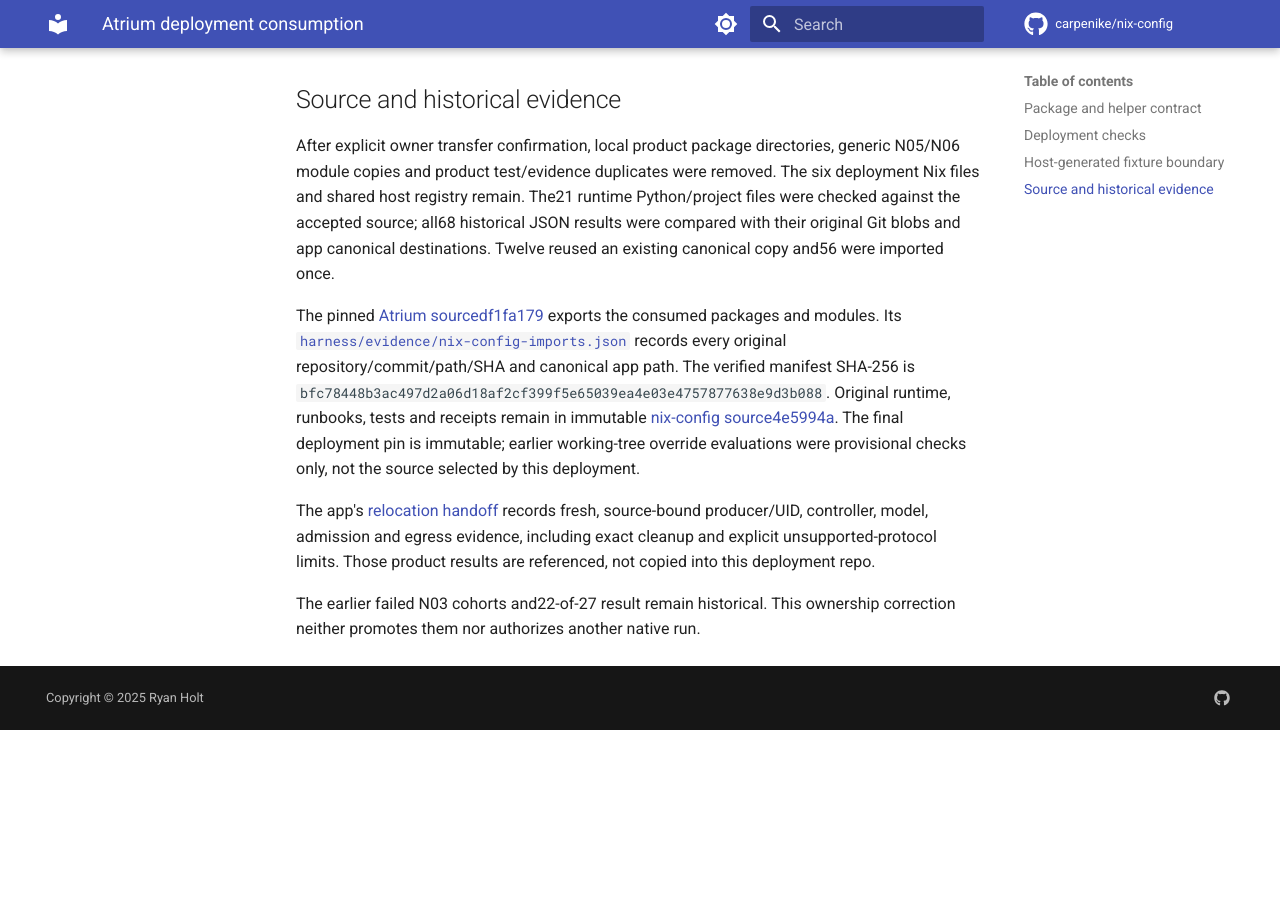
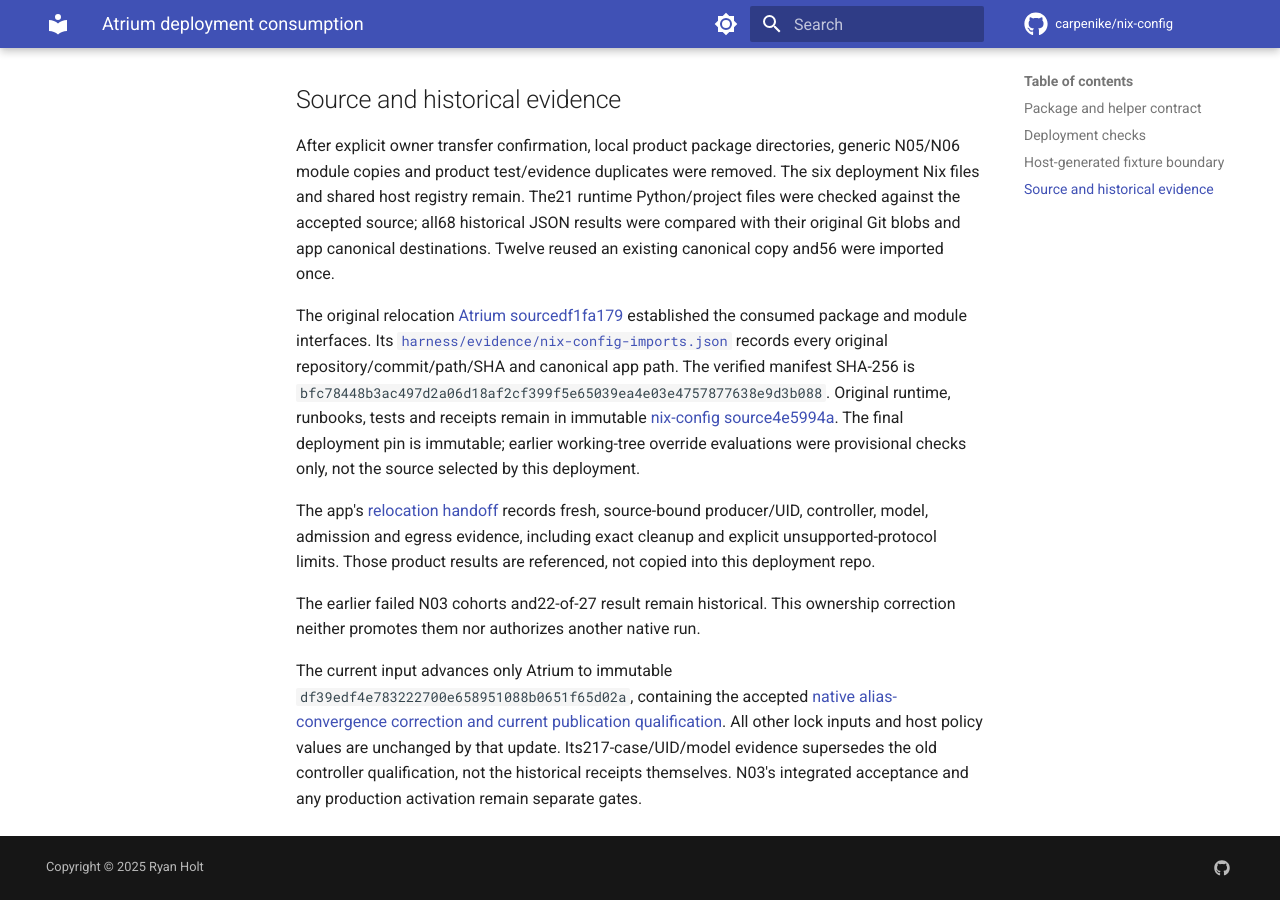
Before and after one commit to carpenike/nix-config, an MkDocs documentation site: the page built from docs/services/atrium-deployment.md, in a window 1280 px wide and 900 px high, scrolled down 2006 px. Built offline with MkDocs 1.6.1 and Material for MkDocs 9.7.7, drawn with Linux system fonts in a browser that asks for light colours; comment, search, counter and statistics services are not loaded; before the commit the page ends 2736 px from its top, so only the background shows below that.

Commit message:
fix(ATR-N03): pin the accepted native alias-convergence release
Select immutable Atrium df39edf4 and matching isolated artifact pin. All unrelated lock inputs and host policy values are preserved. The six focused deployment/package checks pass; current-source native assembly remains a separate gate.

Co-authored-by: Copilot <223556219+Copilot@users.noreply.github.com>

Copilot-Session: 1e5e7d6d-a45a-4ac0-9fb1-9bf14b3658cb

```diff
--- a/docs/services/atrium-deployment.md
+++ b/docs/services/atrium-deployment.md
@@ -85,8 +85,8 @@ Python/project files were checked against the accepted source; all68 historical
 JSON results were compared with their original Git blobs and app canonical
 destinations. Twelve reused an existing canonical copy and56 were imported once.
 
-The pinned [Atrium sourcedf1fa179](https://github.com/carpenike/atrium/tree/df1fa179059b45b3d435e92e5f08fcf2720d821c)
-exports the consumed packages and modules. Its
+The original relocation [Atrium sourcedf1fa179](https://github.com/carpenike/atrium/tree/df1fa179059b45b3d435e92e5f08fcf2720d821c)
+established the consumed package and module interfaces. Its
 [`harness/evidence/nix-config-imports.json`](https://github.com/carpenike/atrium/blob/df1fa179059b45b3d435e92e5f08fcf2720d821c/harness/evidence/nix-config-imports.json)
 records every original
 repository/commit/path/SHA and canonical app path. The verified manifest SHA-256
@@ -103,3 +103,11 @@ Those product results are referenced, not copied into this deployment repo.
 
 The earlier failed N03 cohorts and22-of-27 result remain historical. This
 ownership correction neither promotes them nor authorizes another native run.
+
+The current input advances only Atrium to immutable
+`df39edf4e783222700e658951088b0651f65d02a`, containing the accepted
+[native alias-convergence correction and current publication qualification](https://github.com/carpenike/atrium/blob/df39edf4e783222700e658951088b0651f65d02a/harness/evidence/ATR-N04-alias-handoff.json).
+All other lock inputs and host policy values are unchanged by that update.
+Its217-case/UID/model evidence supersedes the old controller qualification,
+not the historical receipts themselves. N03's integrated acceptance and any
+production activation remain separate gates.
```
Also changed, not shown: 4 other files.
